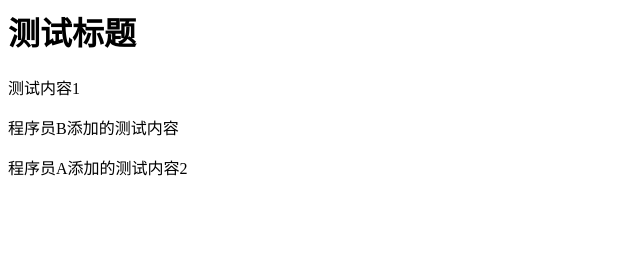
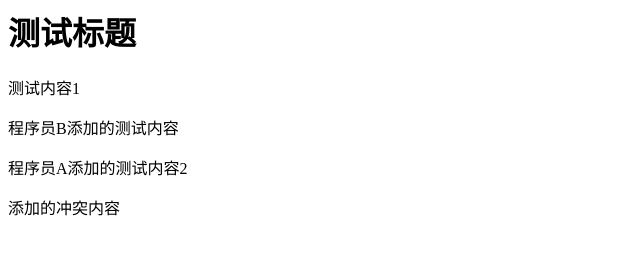
Before and after one commit to sunshineth/TestProject02, a plain HTML site: page index.html in a window 1280 px wide. Shown: the whole page, without its empty margins (0-640 px from the left). Drawn offline with Linux system fonts and the light colour scheme.

Commit message:
冲突测试

```diff
--- a/index.html
+++ b/index.html
@@ -5,5 +5,6 @@
 <p>测试内容1</p>
 <p>程序员B添加的测试内容</p>
 <p>程序员A添加的测试内容2</p>
+<p>添加的冲突内容</p>
 </body>
 </html>
```
